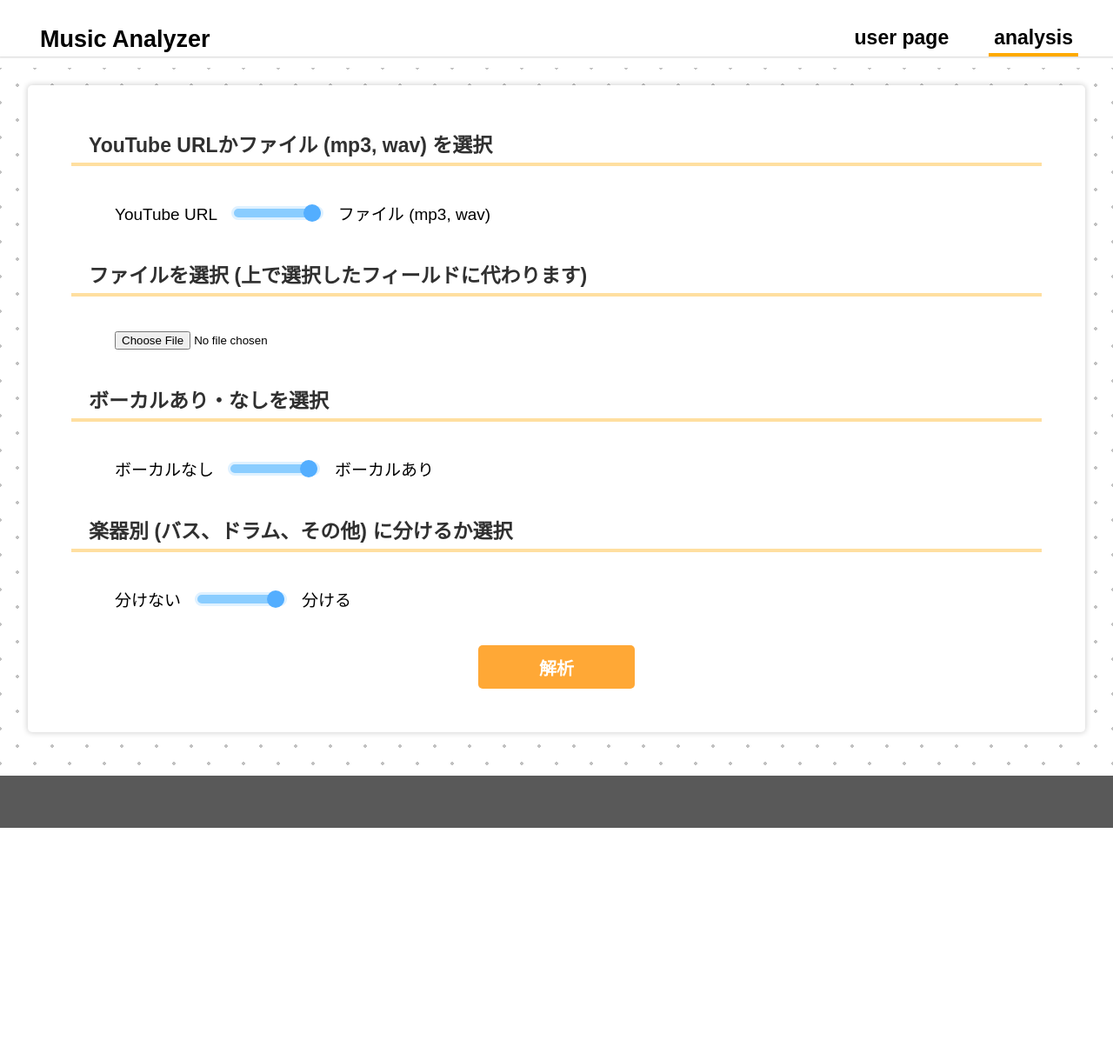
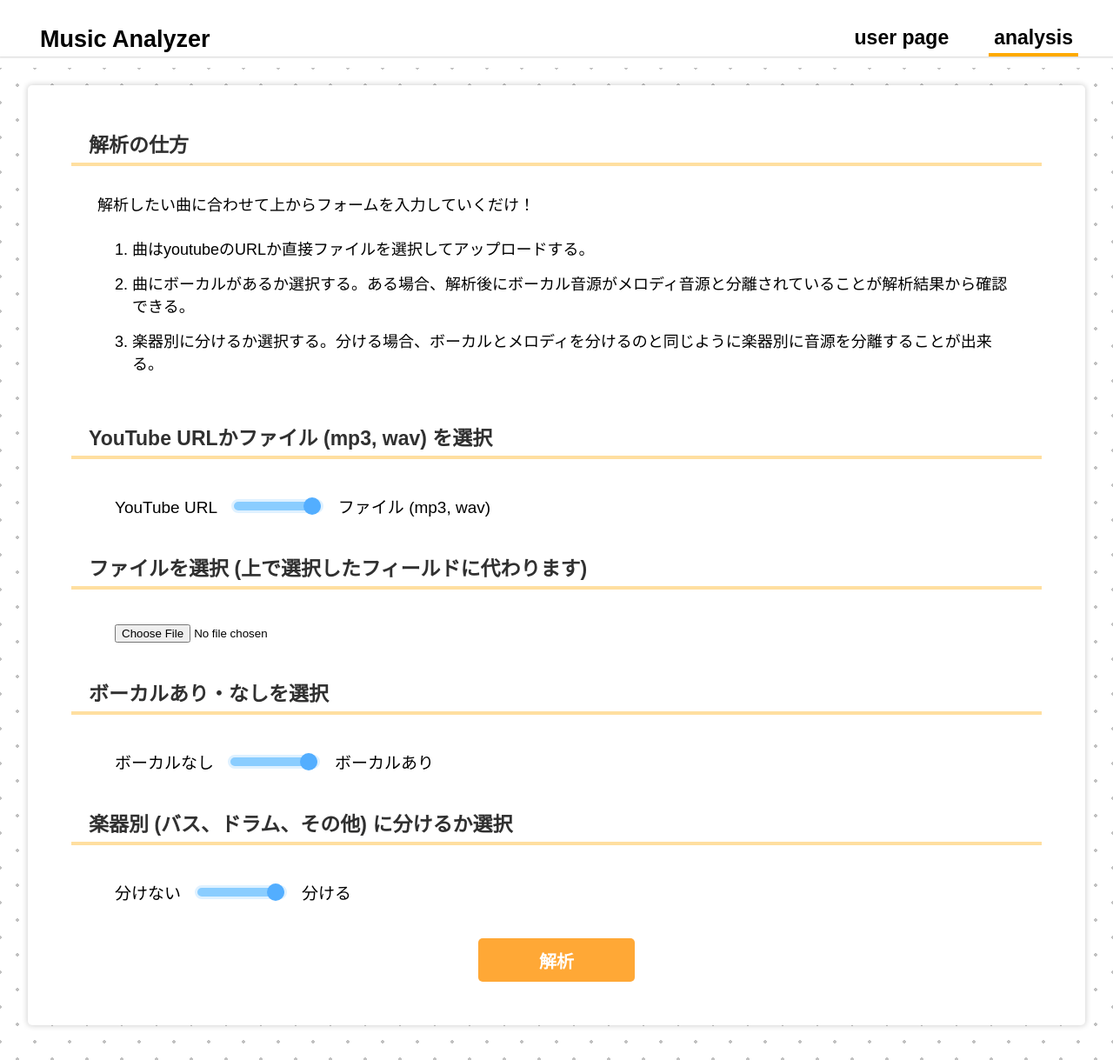
Before and after one commit to 1f10220158/project_cs-ex4, a Django app: page /analysis/ in a window 1280 px wide. Shown: the top 1219 px of the page at 87% size. Before the commit the page ends 952 px from the top, so only its background shows below. Run offline with Django 4.2, Linux system fonts and the light colour scheme.

Commit message:
analysisに説明追加

```diff
--- a/app/static/css/analysis.css
+++ b/app/static/css/analysis.css
@@ -41,6 +41,21 @@
     background: #8acdff;
     border-radius: 10px;
     border: solid 3px #dff1ff;
+}
+
+#page-explain {
+    font-size: 18px;
+    padding: 30px;
+    font-weight: 500;
+}
+
+#page-explain p {
+    margin: 0;
+}
+
+#page-explain ol li {
+    padding-top: 7px;
+    padding-bottom: 7px;
 }
 
 ::-webkit-slider-thumb {
--- a/app/templates/analysis.html
+++ b/app/templates/analysis.html
@@ -7,11 +7,20 @@
         <form action="{% url 'analysis' %}" method="post" enctype="multipart/form-data" id="form">
             {% csrf_token %}
 
+            <h2 class="mid-header">解析の仕方</h2>
+            <div id="page-explain">
+                <p>解析したい曲に合わせて上からフォームを入力していくだけ！</p>
+                <ol>
+                    <li>曲はyoutubeのURLか直接ファイルを選択してアップロードする。</li>
+                    <li>曲にボーカルがあるか選択する。ある場合、解析後にボーカル音源がメロディ音源と分離されていることが解析結果から確認できる。</li>
+                    <li>楽器別に分けるか選択する。分ける場合、ボーカルとメロディを分けるのと同じように楽器別に音源を分離することが出来る。</li>
+                </ol>
+            </div>
             <h2 class="mid-header">YouTube URLかファイル (mp3, wav) を選択</h2>
             <div class="range-box">
                 <label for="url-or-file">YouTube URL</label>
                 <input type="range" name="url-or-file" id="url-or-file" min="0" max="1" step="1">
-                <label for="url-or-file">ファイル  (mp3, wav)</label>
+                <label for="url-or-file">ファイル (mp3, wav)</label>
             </div>
 
             <div id="file-box">
```
Also changed, not shown: 1 other file. Lines whose indentation alone changed are shown as unchanged.
